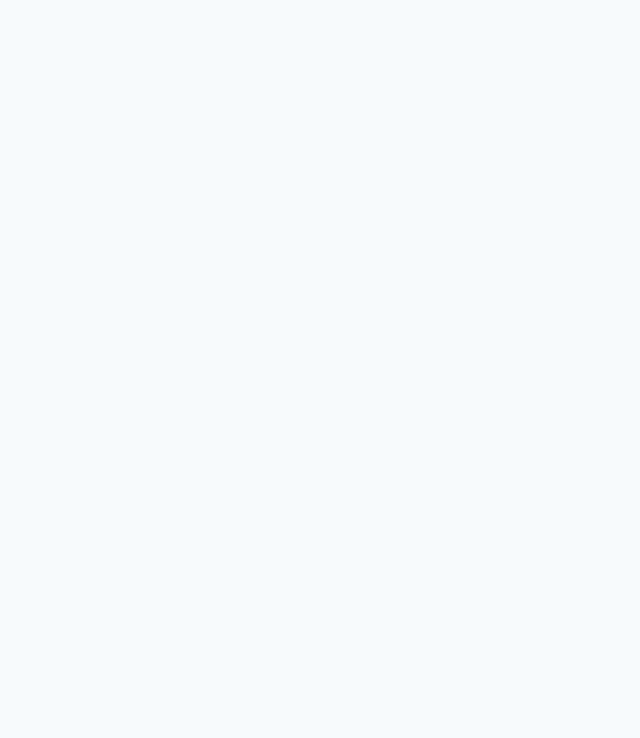
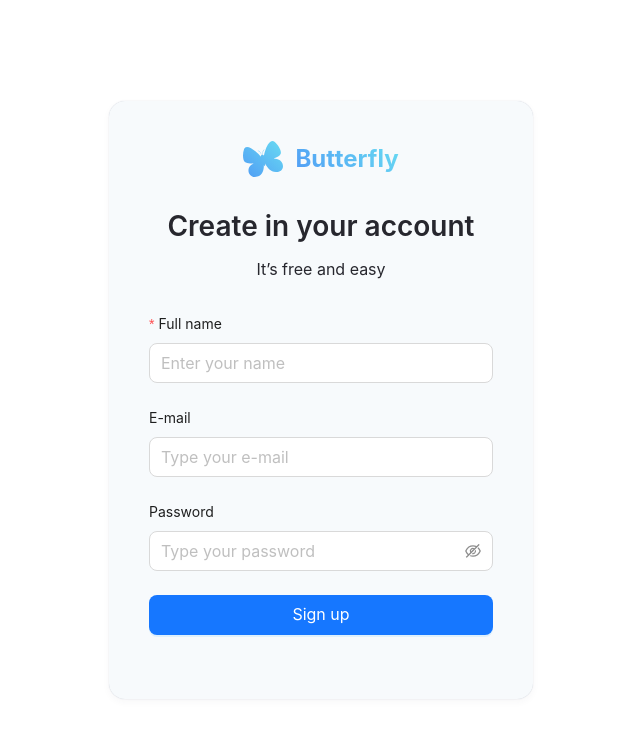
Before and after one commit to Mizoned/butterfly, a Vue app: page /sign-up in a window 1280 px wide. Before the commit this address had no page. Shown: the top 738 px of the page, without its empty margins (319-959 px from the left). Built offline with nearby package versions, Linux system fonts and the light colour scheme.

Commit message:
80 добавляет and-design и страницы входа и регистрации

```diff
--- a/src/assets/styles/main.scss
+++ b/src/assets/styles/main.scss
@@ -1,5 +1,4 @@
 @import 'fonts';
-@import 'normalize.css';
 @import 'variables';
 @import 'colors';
 @import 'typography';
@@ -10,7 +9,7 @@
 }
 
 html {
-	font-family: var(--font-family);
+	font-family: -apple-system,BlinkMacSystemFont,'Segoe UI',Roboto,'Helvetica Neue',Arial,'Noto Sans',sans-serif,'Apple Color Emoji','Segoe UI Emoji','Segoe UI Symbol','Noto Color Emoji';
 	font-size: 14px;
 	color: var(--text-body-light-color);
 	background-color: var(--surface-secondary-color);
--- /dev/null
+++ b/src/components/commons/logotype/the-logotype.vue
@@ -0,0 +1,27 @@
+<script setup lang="ts"></script>
+
+<template>
+	<div class="logotype">
+		<img class="logotype__img" src="@/assets/images/logo.svg" alt="" />
+		<div class="logotype__name">Butterfly</div>
+	</div>
+</template>
+
+<style scoped lang="scss">
+	.logotype {
+		display: flex;
+		align-items: center;
+		gap: 12px;
+
+		&__img {}
+
+		&__name {
+			background-color: #509cf5;
+			background-image: var(--theme-info-gradient-color);
+			-webkit-background-clip: text;
+			-webkit-text-fill-color: transparent;
+			font-size: 24px;
+			font-weight: 700;
+		}
+	}
+</style>
--- a/src/router/index.ts
+++ b/src/router/index.ts
@@ -1,4 +1,6 @@
 import { createRouter, createWebHistory } from 'vue-router';
+import SignUp from '@/views/sign-up.vue';
+import SignIn from '@/views/sign-In.vue';
 
 export default createRouter({
 	history: createWebHistory(),
@@ -7,6 +9,16 @@ export default createRouter({
 			path: '/',
 			name: 'UiComponents',
 			component: () => import('@/views/ui-components.vue')
+		},
+		{
+			path: '/sign-in',
+			name: 'SignIn',
+			component: SignIn
+		},
+		{
+			path: '/sign-up',
+			name: 'SignUp',
+			component: SignUp
 		}
 	]
 });
--- /dev/null
+++ b/src/views/sign-in.vue
@@ -0,0 +1,121 @@
+<template>
+	<div class="authorization">
+		<div class="authorization__main">
+			<div class="authorization__logo">
+				<the-logotype />
+			</div>
+			<div class="authorization__header">
+				<div class="authorization__title">Sign in your account</div>
+				<div class="authorization__description">Let's build someting great</div>
+			</div>
+			<div class="authorization__form">
+				<a-form
+					:model="formState"
+					layout="vertical"
+					name="basic"
+					autocomplete="off"
+					@finish="onFinish"
+					@finishFailed="onFinishFailed"
+				>
+					<a-form-item label="E-mail" name="username" :rules="[]">
+						<a-input
+							v-model:value="formState.email"
+							size="large"
+							placeholder="Type your e-mail"
+						/>
+					</a-form-item>
+
+					<a-form-item label="Password" name="password" :rules="[]">
+						<a-input-password
+							v-model:value="formState.password"
+							size="large"
+							placeholder="Type your password"
+						/>
+					</a-form-item>
+
+					<a-form-item>
+						<a-button type="primary" html-type="submit" size="large" block>
+							Sign in
+						</a-button>
+					</a-form-item>
+				</a-form>
+			</div>
+		</div>
+	</div>
+</template>
+
+<script setup lang="ts">
+	import { reactive } from 'vue';
+	import TheLogotype from '@/components/commons/logotype/the-logotype.vue';
+
+	interface FormState {
+		email: string;
+		password: string;
+		remember: boolean;
+	}
+
+	const formState = reactive<FormState>({
+		email: '',
+		password: '',
+		remember: true
+	});
+	const onFinish = (values: any) => {
+		console.log('Success:', values);
+	};
+
+	const onFinishFailed = (errorInfo: any) => {
+		console.log('Failed:', errorInfo);
+	};
+</script>
+
+<style scoped lang="scss">
+	.authorization {
+		display: flex;
+		flex-direction: column;
+		justify-content: center;
+		width: 100%;
+		min-height: 100vh;
+		padding: 12px;
+		background-color: var(--theme-white-color);
+
+		&__main {
+			display: flex;
+			flex-direction: column;
+			justify-content: center;
+			gap: 30px;
+			width: 100%;
+			max-width: 424px;
+			margin: 0 auto;
+			padding: 40px;
+			background-color: var(--gray-100-color);
+			border-radius: 16px;
+			box-shadow:
+				0 3px 8px -1px rgba(50, 50, 71, 0.05),
+				0px 0px 1px 0px rgba(12, 26, 75, 0.24);
+		}
+
+		&__logo {
+			align-self: center;
+		}
+
+		&__header {
+			display: flex;
+			flex-direction: column;
+			align-self: center;
+			gap: 12px;
+			color: var(--text-heading-dark-color);
+			text-align: center;
+		}
+
+		&__title {
+			font-size: 28px;
+			font-weight: 600;
+			line-height: 1.36;
+		}
+
+		&__description {
+			font-size: 16px;
+			line-height: 1.62;
+		}
+	}
+</style>
--- /dev/null
+++ b/src/views/sign-up.vue
@@ -0,0 +1,137 @@
+<template>
+	<div class="authorization">
+		<div class="authorization__main">
+			<div class="authorization__logo">
+				<the-logotype />
+			</div>
+			<div class="authorization__header">
+				<div class="authorization__title">Create in your account</div>
+				<div class="authorization__description">It’s free and easy</div>
+			</div>
+			<div class="authorization__form">
+				<a-form
+					:model="formState"
+					layout="vertical"
+					name="basic"
+					autocomplete="off"
+					@finish="onFinish"
+					@finishFailed="onFinishFailed"
+				>
+					<a-form-item
+						label="Full name"
+						name="username"
+						:rules="[
+							{ required: true, message: 'Please input your full name!' }
+						]"
+					>
+						<a-input
+							v-model:value="formState.username"
+							size="large"
+							placeholder="Enter your name"
+						/>
+					</a-form-item>
+
+					<a-form-item label="E-mail" name="email" :rules="[]">
+						<a-input
+							v-model:value="formState.email"
+							size="large"
+							placeholder="Type your e-mail"
+						/>
+					</a-form-item>
+
+					<a-form-item label="Password" name="password" :rules="[]">
+						<a-input-password
+							v-model:value="formState.password"
+							size="large"
+							placeholder="Type your password"
+						/>
+					</a-form-item>
+
+					<a-form-item>
+						<a-button type="primary" html-type="submit" size="large" block>
+							Sign up
+						</a-button>
+					</a-form-item>
+				</a-form>
+			</div>
+		</div>
+	</div>
+</template>
+
+<script setup lang="ts">
+	import { reactive } from 'vue';
+	import TheLogotype from '@/components/commons/logotype/the-logotype.vue';
+
+	interface FormState {
+		username: string;
+		email: string;
+		password: string;
+		remember: boolean;
+	}
+
+	const formState = reactive<FormState>({
+		username: '',
+		email: '',
+		password: '',
+		remember: true
+	});
+	const onFinish = (values: any) => {
+		console.log('Success:', values);
+	};
+
+	const onFinishFailed = (errorInfo: any) => {
+		console.log('Failed:', errorInfo);
+	};
+</script>
+
+<style scoped lang="scss">
+	.authorization {
+		display: flex;
+		flex-direction: column;
+		justify-content: center;
+		width: 100%;
+		min-height: 100vh;
+		padding: 12px;
+		background-color: var(--theme-white-color);
+
+		&__main {
+			display: flex;
+			flex-direction: column;
+			justify-content: center;
+			gap: 30px;
+			width: 100%;
+			max-width: 424px;
+			margin: 0 auto;
+			padding: 40px;
+			background-color: var(--gray-100-color);
+			border-radius: 16px;
+			box-shadow:
+				0 3px 8px -1px rgba(50, 50, 71, 0.05),
+				0px 0px 1px 0px rgba(12, 26, 75, 0.24);
+		}
+
+		&__logo {
+			align-self: center;
+		}
+
+		&__header {
+			display: flex;
+			flex-direction: column;
+			align-self: center;
+			gap: 12px;
+			color: var(--text-heading-dark-color);
+			text-align: center;
+		}
+
+		&__title {
+			font-size: 28px;
+			font-weight: 600;
+			line-height: 1.36;
+		}
+
+		&__description {
+			font-size: 16px;
+			line-height: 1.62;
+		}
+	}
+</style>
```
Also changed, not shown: .eslintrc.json, src/assets/images/logo.svg (added).
